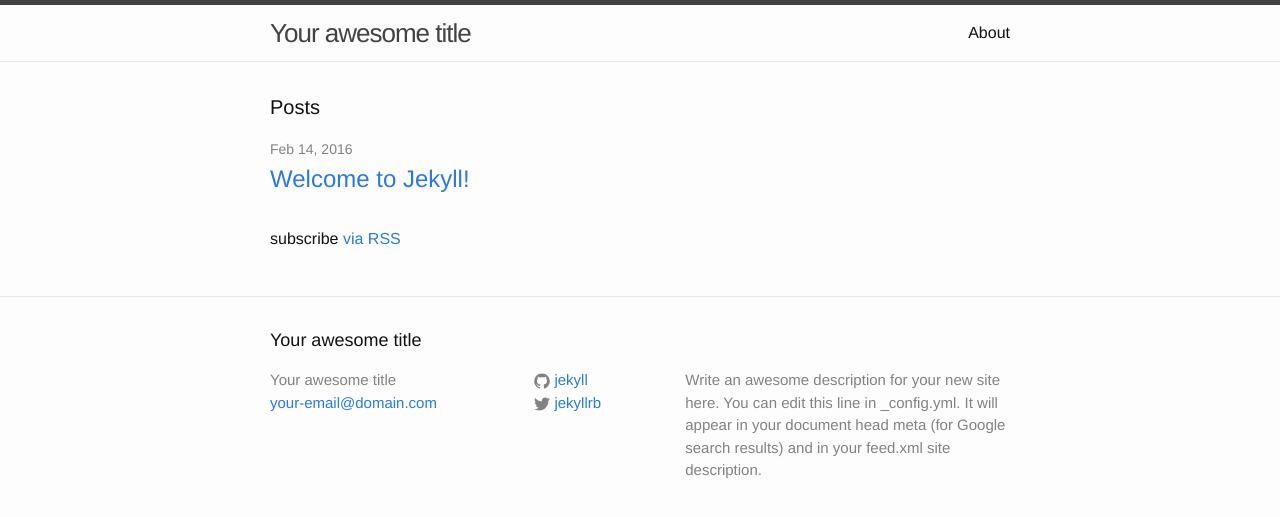
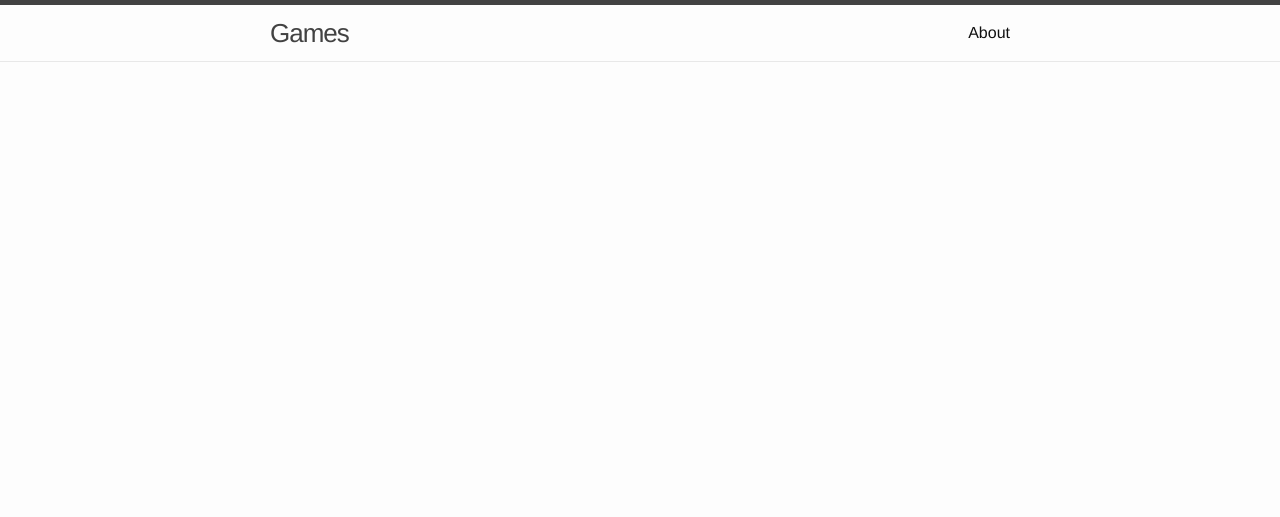
Before and after one commit to stephenfrister/stephenfrister.github.io, a Jekyll site: the page built from index.html, in a window 1280 px wide. Shown: the top 517 px of the page. Built offline with Jekyll 4.4.1, drawn with Linux system fonts in a browser that asks for light colours.

Commit message:
Added games.html page
Now redirects to ./games with some changes to header, footer, and other
default values.

```diff
--- a/_config.yml
+++ b/_config.yml
@@ -6,14 +6,14 @@
 # 'jekyll serve'. If you change this file, please restart the server process.
 
 # Site settings
-title: Your awesome title
-email: your-email@domain.com
+title: Games
+email: none@none.com
 description: > # this means to ignore newlines until "baseurl:"
   Write an awesome description for your new site here. You can edit this
   line in _config.yml. It will appear in your document head meta (for
   Google search results) and in your feed.xml site description.
 baseurl: "" # the subpath of your site, e.g. /blog
-url: "http://yourdomain.com" # the base hostname & protocol for your site
+url: "http://stephenfrister.github.io/" # the base hostname & protocol for your site
 twitter_username: jekyllrb
 github_username:  jekyll
 
--- /dev/null
+++ b/_layouts/basic.html
@@ -0,0 +1,18 @@
+<!DOCTYPE html>
+<html>
+
+  {% include head.html %}
+
+  <body>
+
+    {% include header.html %}
+
+    <div class="page-content">
+      <div class="wrapper">
+        {{ content }}
+      </div>
+    </div>
+
+  </body>
+
+</html>
--- a/index.html
+++ b/index.html
@@ -1,23 +1,5 @@
 ---
-layout: default
+layout: basic
 ---
 
-<div class="home">
-
-  <h1 class="page-heading">Posts</h1>
-
-  <ul class="post-list">
-    {% for post in site.posts %}
-      <li>
-        <span class="post-meta">{{ post.date | date: "%b %-d, %Y" }}</span>
-
-        <h2>
-          <a class="post-link" href="{{ post.url | prepend: site.baseurl }}">{{ post.title }}</a>
-        </h2>
-      </li>
-    {% endfor %}
-  </ul>
-
-  <p class="rss-subscribe">subscribe <a href="{{ "/feed.xml" | prepend: site.baseurl }}">via RSS</a></p>
-
-</div>
+<META http-equiv="refresh" content="5;URL=./games">
```
Also changed, not shown: games.html (added, +18 -0 lines).
